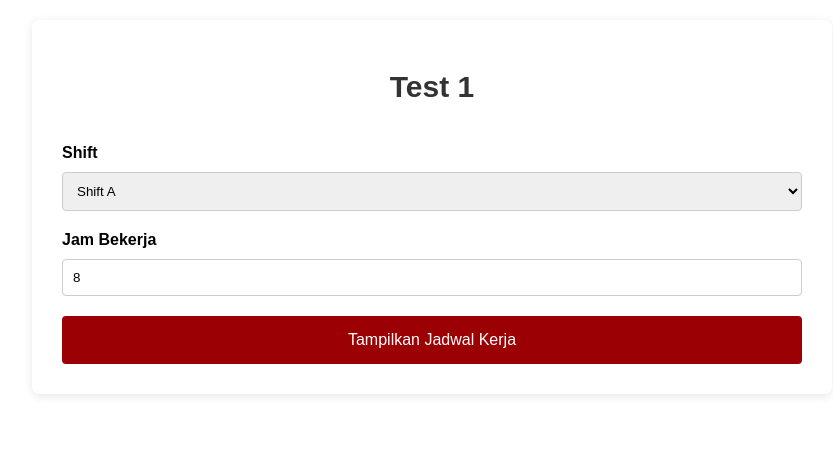
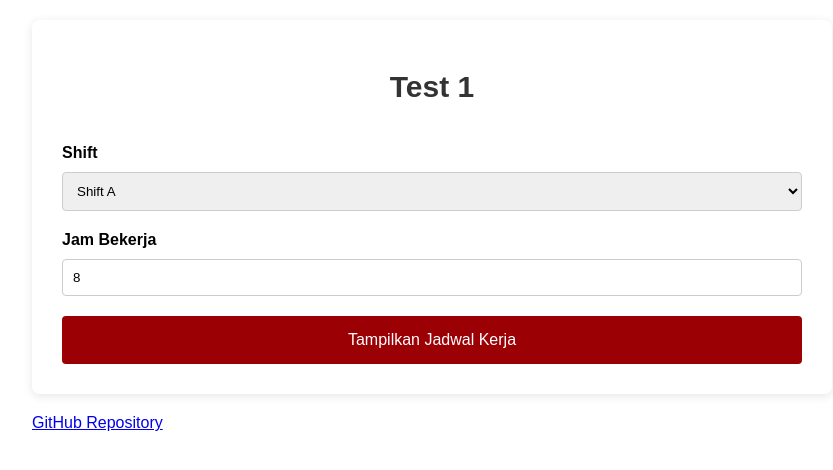
Before and after one commit to ferdinand-lanvino/task-1, a Vue app: page / in a window 1280 px wide. Shown: the top 470 px of the page, without its empty margins (208-1041 px from the left). Built offline with nearby package versions, Linux system fonts and the light colour scheme.

Commit message:
Modify Readme & App

```diff
--- a/src/App.vue
+++ b/src/App.vue
@@ -29,6 +29,10 @@
       </div>
     </div>
   </div>
+
+  <footer>
+    <p><a href="https://github.com/ferdinand-lanvino/task-1">GitHub Repository</a></p>
+  </footer>
 </template>
 
 <script>
```
Also changed, not shown: 1 other file (tests, documents, lock files or other folders).
